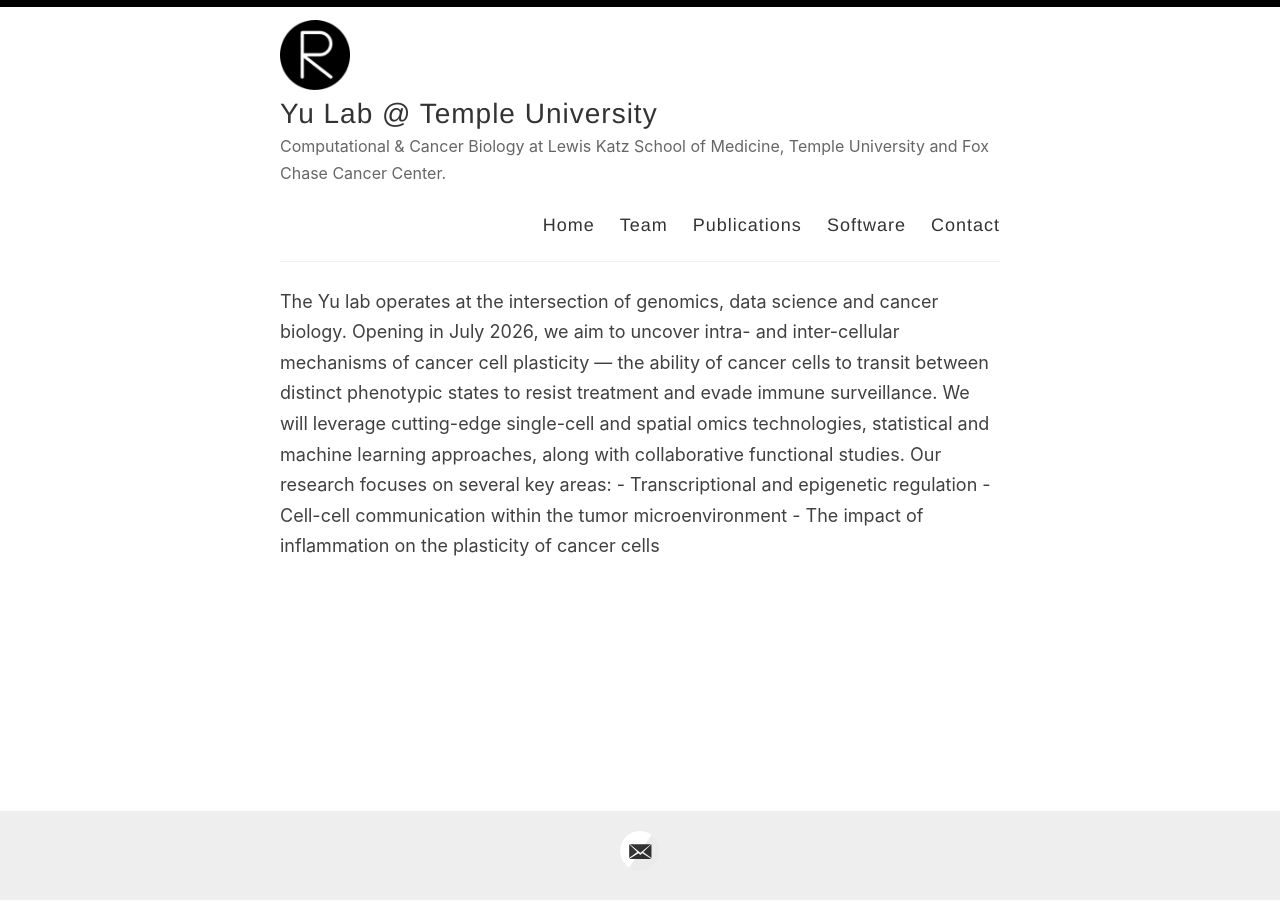
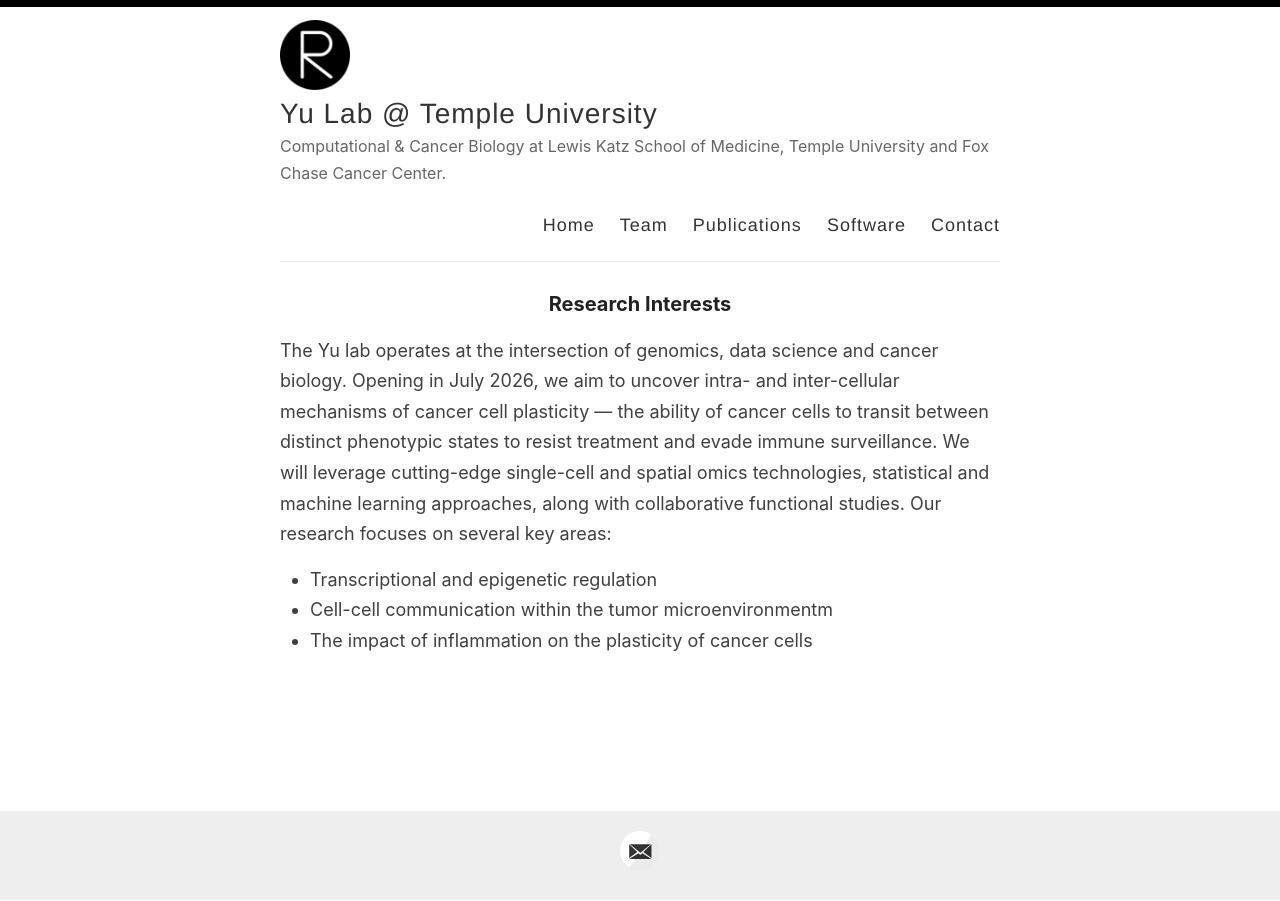
Before and after one commit to wbaopaul/wbaopaul.github.io, a Jekyll site: the page built from index.html, in a window 1280 px wide. Built offline with Jekyll 4.4.1, drawn with Linux system fonts in a browser that asks for light colours; the list of posts is cut into pages by our own code.

Commit message:
add intro

```diff
--- a/index.html
+++ b/index.html
@@ -2,12 +2,16 @@
 layout: default
 ---
 
+<h3>Research Interests</h3>
 <p class="home-intro">
  The Yu lab operates at the intersection of genomics, data science and cancer biology. Opening in July 2026, we aim to uncover intra- and inter-cellular mechanisms of cancer cell plasticity — the ability of cancer cells to transit between distinct phenotypic states to resist treatment and evade immune surveillance. We will leverage cutting-edge single-cell and spatial omics technologies, statistical and machine learning approaches, along with collaborative functional studies. Our research focuses on several key areas:
 
-- Transcriptional and epigenetic regulation
-- Cell-cell communication within the tumor microenvironment
-- The impact of inflammation on the plasticity of cancer cells
+<ul>
+  <li>Transcriptional and epigenetic regulation</li>
+  <li>Cell-cell communication within the tumor microenvironmentm</li>
+  <li>The impact of inflammation on the plasticity of cancer cells</li>
+</ul>
+
 </p>
 
 <div class="posts">
```
